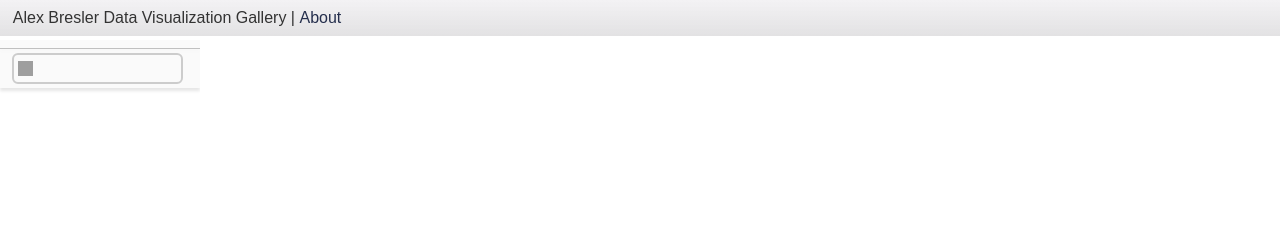
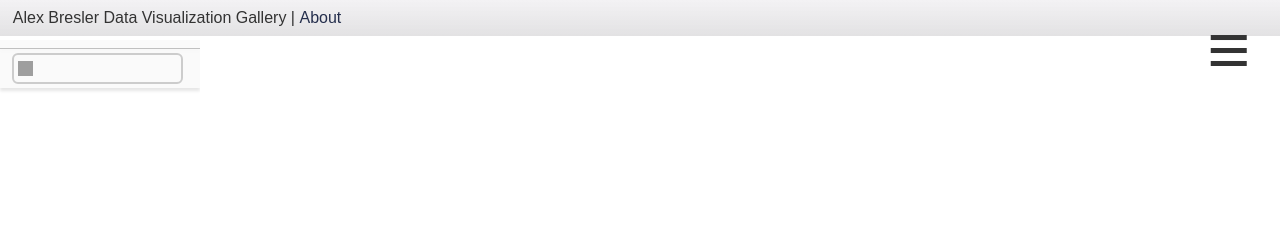
Before and after one commit to renkun-ken/abresler.github.io, a Jekyll site: the page visualizations/alex_bresler_gallery/index.html, which Jekyll copies as it is, in a window 1280 px wide. Shown: the top 225 px of the page. Built offline with Jekyll 4.4.1, drawn with Linux system fonts in a browser that asks for light colours; nearby versions of some CDN libraries; some web fonts are replaced; comment, search, counter and statistics services are not loaded; grey boxes are pictures that could not be loaded.

Commit message:
update again

```diff
--- a/404.html
+++ b/404.html
@@ -30,7 +30,7 @@
       <p class="chromeframe">You are using an <strong>outdated</strong> browser. Please <a href="http://browsehappy.com/">upgrade your browser</a> or <a href="http://www.google.com/chromeframe/?redirect=true">activate Google Chrome Frame</a> to improve your experience.</p>
   <![endif]-->
 
-  <nav id="mainNav" role="navigation">
+  <nav id="mainNav" class="notFoundNoScroll"role="navigation">
     <span class="menuIcon icon " title="Menu (Esc)" tabindex="0" data-icon="m"><span>Menu</span></span>
 
     <div id="navigation">
--- a/visualizations/alex_bresler_gallery/index.html
+++ b/visualizations/alex_bresler_gallery/index.html
@@ -25,9 +25,8 @@
   <meta name="twitter:description" content="404 - Not found" />
   <meta name="twitter:image:src" content="images/barc.jpg" />
   <script src="http://asbcllc.com/scripts/javascript/turbolinks.min.js"></script>
-    <script type="text/javascript" src="./d3.v3.js"></script>
-
-    <link rel="stylesheet" href="style.css" type="text/css" media="screen" title="no title" charset="utf-8">
+  <script type="text/javascript" src="./d3.v3.js"></script>
+<link rel="stylesheet" href="style.css" type="text/css" media="screen" title="no title" charset="utf-8">
 
     <link href='http://fonts.googleapis.com/css?family=Monda:400,700' rel='stylesheet' type='text/css'>
 <script type='text/javascript'>
@@ -69,9 +68,45 @@ var _qevents = _qevents || [];
         <meta name="twitter:site" content="Aragorn" />
 </head>
 <body>
+<nav id="mainNav" class="notFoundNoScroll"role="navigation">
+    <span class="menuIcon icon " title="Menu (Esc)" tabindex="0" data-icon="m"><span>Menu</span></span>
+
+    <div id="navigation">
+      <p><span class="heading">ASBC LLC</span><br/><span class="subheading">Work</span></p>
+      <p class="menu_label">Menu</p>
+
+      <section>
+        <ul class="siteLinks">
+          <li><span>Site</span></li>
+          <li><a href="http://asbcllc.com" class="home " title="Homepage">Home</a></li>
+          <li><a href="http://asbcllc.com/visualizations/alex_bresler_gallery/" class="work " title="Data Visualization">Data Visualizations</a></li>
+          <li><a href="http://asbcllc.com/blog/" class="Interactive Tools " title="Interactive Analysis Tools">Interactive Analysis Tools</a></li>
+        </ul>
+
+        <ul>
+          <li><span>Main contact</span></li>
+          <li><a href="mailto:abresler@asbcllc.com", title = "Email Me">Email</a></li>
+          <li><a href="skype:alexbresler?chat" class="skype" title="Skype Me">Skype</a></li>
+        </ul>
+        <ul>
+          <li><span>Find Alex</span></li>
+          <li><a href="http://twitter.com/abresler" title="Follow Me on Twitter" target="_blank">Twitter</a></li>
+          <li><a href="https://www.linkedin.com/in/abresler" title="Friend me on Linkedin" target="_blank">Linkedin</a></li>
+          <li><a href="https://angel.co/alex-bresler" title="My Angel Investments" target="_blank">Angel List</a></li>
+          <li><a href="http://github.com/abresler" title="Browse My Code on GitHub" target="_blank">GitHub</a></li>
+          <li><a href="http://instagram.com/abresler" title="Follow me on Instagram" target="_blank">Instagram</a></li
+        </ul>
+      </section>
+      <section>
+      <ul>
+          <li><span>About Us</span></li>
+          <li><a href="mailto:abresler@asbcllc.com", title = "Email Me">Email</a></li>
+          <li><a href="skype:alexbresler?chat" class="skype" title="Skype Me">Skype</a></li>
+        </ul></section>
+    </div>
+  </nav>
   <div class="info">Alex Bresler Data Visualization Gallery | <a class="about-link" href="">About</a></div>
   <div class="about-box" style='text-align:justify;'>
-
       <span class="about-close" style="cursor: pointer;">x</span>
 
       <h1>Gallery</h1>
@@ -96,6 +131,12 @@ var _qevents = _qevents || [];
 <div id="list">
     <div class="menu3-container"></div>
 </div>
+  <script src="http://ajax.googleapis.com/ajax/libs/jquery/2.0.3/jquery.min.js"></script>
+
+
+
+  <!-- Load main JS file -->
+<script src="http://asbcllc.com/scripts/javascript/basic.min.js"></script>
 
 <script type="text/javascript">
 
```
